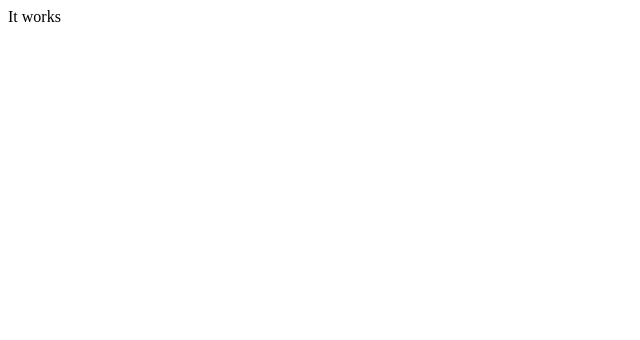
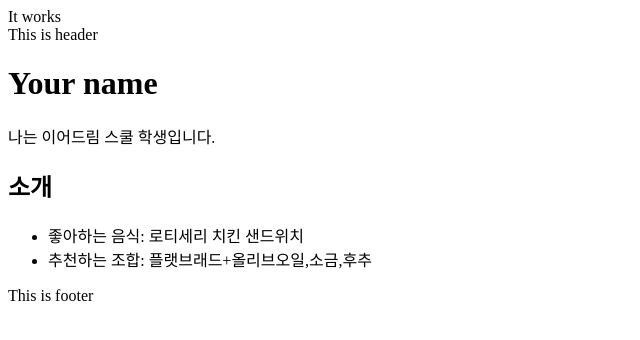
Before and after one commit to justice-empty/justicefull.github.ios, a plain HTML site: page index.html in a window 1280 px wide. Shown: the whole page, without its empty margins (0-640 px from the left). Drawn offline with Linux system fonts and the light colour scheme.

Commit message:
feat: Edit index.html

```diff
--- a/index.html
+++ b/index.html
@@ -10,3 +10,17 @@
 		<title>My first Page</title>
 		<meta name='viewport' content='width=device-width, initial-scal=1.0'>
 	</head>
+	<body>
+		<header>This is header</header>
+		<main class='container'>
+			<h1>Your name</h1>
+			<p>나는 이어드림 스쿨 학생입니다.</p>
+			<h2>소개</h2>
+			<ul>
+				<li>좋아하는 음식: 로티세리 치킨 샌드위치</li>
+				<li>추천하는 조합: 플랫브래드+올리브오일,소금,후추</li>
+			</ul>
+		</main>
+		<footer>This is footer</footer>
+	</body>
+</html>
```
